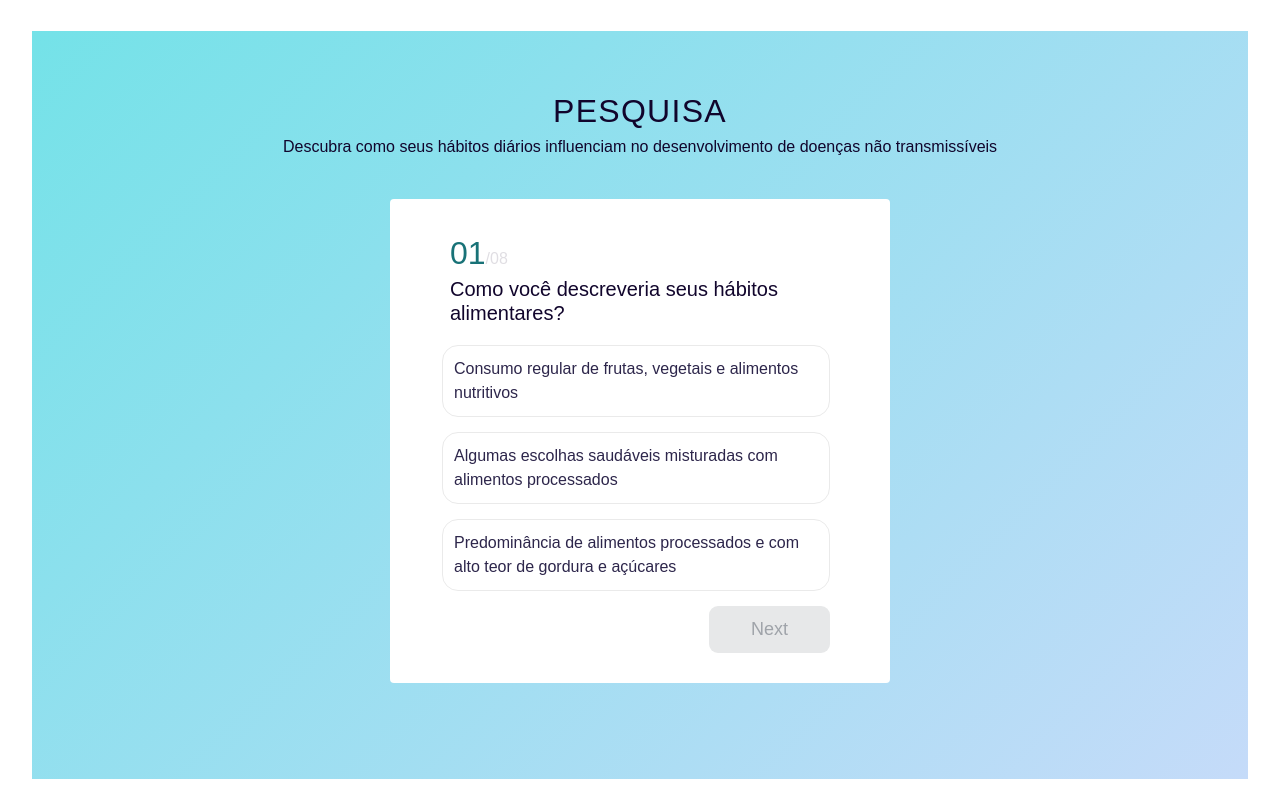
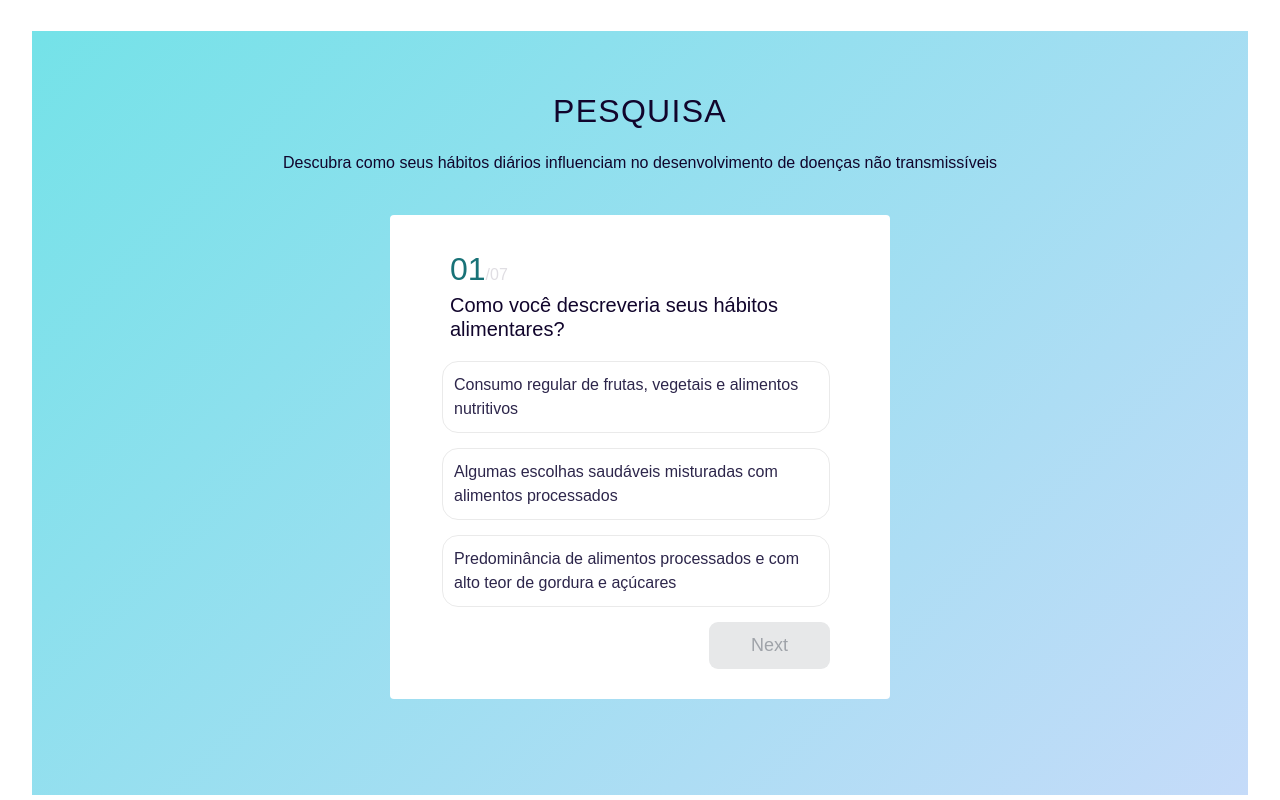
Before and after one commit to VictorJaber/global-solution-23, a React (Vite) app: page /doencas-nao-transmissiveis in a window 1280 px wide. Shown: the part 2020-2820 px from the top of the page. Built offline with nearby package versions, Linux system fonts and the light colour scheme; a web font is replaced by a local one.

Commit message:
update: quiz component questions (#10)
* update: quiz component questions

* fix: page responsive design

---------

Co-authored-by: Vinicius Santos <vinicius.santos@lamoda.com.br>

```diff
--- a/package.json
+++ b/package.json
@@ -17,6 +17,7 @@
     "apexcharts": "^3.44.0",
     "react": "^18.2.0",
     "react-apexcharts": "^1.4.1",
+    "react-device-detect": "^2.2.3",
     "react-dom": "^18.2.0",
     "react-hook-form": "^7.48.2",
     "react-router-dom": "^6.18.0",
--- a/src/components/Banner/index.tsx
+++ b/src/components/Banner/index.tsx
@@ -1,9 +1,10 @@
+import { isMobile } from "react-device-detect";
 import { StyledBanner } from "./styles";
 
-export default function Banner({ imageSrc, alt }) {
+export default function Banner({ imageSrc, imageSrcMobile, alt }) {
   return (
     <StyledBanner>
-      <img src={imageSrc} alt={alt} />
+      <img src={isMobile ? imageSrcMobile : imageSrc} alt={alt} />
       <h1>Doenças não transmissíveis</h1>
     </StyledBanner>
   );
--- a/src/components/Banner/styles.ts
+++ b/src/components/Banner/styles.ts
@@ -18,5 +18,9 @@ export const StyledBanner = styled.div`
     color: white;
     text-transform: uppercase;
     font-size: 56px;
+
+    @media (max-width: 900px) {
+      font-size: 20px;
+    }
   }
 `;
--- a/src/components/SectionFaq/styles.ts
+++ b/src/components/SectionFaq/styles.ts
@@ -16,8 +16,21 @@ export const StyledSection = styled.div`
     margin-bottom: 16px;
   }
 
+  > p {
+    text-align: center;
+  }
+
   img {
     width: 30%;
+
+    @media (max-width: 900px) {
+      width: 100%;
+    }
+  }
+
+  @media (max-width: 900px) {
+    max-width: 100%;
+    margin: 0 auto;
   }
 `;
 
@@ -30,5 +43,13 @@ export const StyledFaq = styled.div`
 
   .Faq {
     width: 40%;
+
+    @media (max-width: 900px) {
+      width: 100%;
+    }
+  }
+
+  @media (max-width: 900px) {
+    flex-direction: column-reverse;
   }
 `;
--- a/src/components/Survey/style.css
+++ b/src/components/Survey/style.css
@@ -20,6 +20,11 @@
   line-height: 150%;
   letter-spacing: 0.04em;
   text-transform: uppercase;
+  margin-bottom: 16px;
+}
+
+.quiz-container > p {
+  text-align: center;
 }
 
 .quiz-body {
@@ -122,3 +127,10 @@
   color: #800080;
   font-size: 22px;
 }
+
+@media (max-width: 900px) {
+  .quiz-body {
+    max-width: 350px;
+    max-height: 600px;
+  }
+}
--- a/src/pages/NonCommunicableDesease/index.tsx
+++ b/src/pages/NonCommunicableDesease/index.tsx
@@ -11,6 +11,7 @@ export default function NonCommunicableDesease() {
     <>
       <Banner
         imageSrc="https://img.freepik.com/fotos-gratis/vista-superior-do-coracao-dia-mundial-com-espaco-de-copia_23-2148610468.jpg?w=1800&t=st=1700775924~exp=1700776524~hmac=d5d587f4cffdd986fbcfffb730345f2984722ceb000bdfe0e2463335ba7aa1f1"
+        imageSrcMobile="https://images.pexels.com/photos/6941883/pexels-photo-6941883.jpeg?auto=compress&cs=tinysrgb&w=1260&h=750&dpr=1"
         alt="Banner"
       />
       <InfoCard
--- a/src/pages/NonCommunicableDesease/questions.ts
+++ b/src/pages/NonCommunicableDesease/questions.ts
@@ -1,7 +1,7 @@
 export const quiz = {
-  topic: "Javascript",
+  topic: "DNTs",
   level: "Beginner",
-  totalQuestions: 8,
+  totalQuestions: 7,
   perQuestionScore: 5,
   questions: [
     {
@@ -31,7 +31,7 @@ export const quiz = {
       correctAnswer: "Pelo menos 150 minutos de exercício moderado",
       totalWrongAnswer: "Atividade física rara ou inexistente",
       explanation:
-        "A prática regular de atividades físicas desempenha um papel crucial na prevenção e no combate às Doenças Não Transmissíveis (DNTs), que incluem condições como doenças cardiovasculares, diabetes, câncer e doenças respiratórias crônicas. É importante ressaltar que a atividade física deve ser adaptada às capacidades individuais, e a orientação de profissionais de saúde deve ser buscada antes de iniciar qualquer programa de exercícios, especialmente para pessoas com condições médicas pré-existentes. A combinação de uma alimentação saudável e a prática regular de atividades físicas é uma abordagem eficaz na prevenção e no combate às DNTs.",
+        "A prática regular de atividades físicas desempenha um papel crucial na prevenção e no combate às Doenças Não Transmissíveis, que incluem condições como doenças cardiovasculares, diabetes, câncer e doenças respiratórias crônicas. É importante ressaltar que a atividade física deve ser adaptada às capacidades individuais, e a orientação de profissionais de saúde deve ser buscada antes de iniciar qualquer programa de exercícios, especialmente para pessoas com condições médicas pré-existentes. A combinação de uma alimentação saudável e a prática regular de atividades físicas é uma abordagem eficaz na prevenção e no combate às DNTs.",
     },
     {
       question: "Quanto tempo você geralmente dedica ao sono por noite?",
@@ -44,7 +44,8 @@ export const quiz = {
       correctAnswer: "7-9 horas",
       totalWrongAnswer: "Menos de 5 horas ou mais de 9 horas",
 
-      explanation: "ddddddddddddd",
+      explanation:
+        "O sono desempenha um papel crucial na promoção da saúde geral e na prevenção de Doenças Não Transmissíveis. Uma boa qualidade de sono está associada a diversos benefícios para o corpo e a mente, contribuindo para a prevenção de condições crônicas. A privação do sono tem sido associada a alterações hormonais que aumentam a fome e a preferência por alimentos ricos em calorias e carboidratos, o que pode contribuir para o ganho de peso. O excesso de peso é um fator de risco para várias DNTs, incluindo diabetes tipo 2 e doenças cardiovasculares. O sono adequado é vital para o funcionamento adequado do sistema imunológico. A falta de sono pode comprometer a capacidade do sistema imunológico de responder eficazmente a infecções e inflamações, aumentando o risco de diversas doenças.",
     },
     {
       question: "Qual é a sua abordagem em relação ao tabagismo?",
@@ -52,7 +53,8 @@ export const quiz = {
       type: "MCQs",
       correctAnswer: "Não fumo",
       totalWrongAnswer: "Fumo regularmente",
-      explanation: "ddddddddddddd",
+      explanation:
+        "O tabagismo é um dos principais fatores de risco para o desenvolvimento de várias Doenças Não Transmissíveis. O tabaco contém uma variedade de substâncias químicas tóxicas e carcinogênicas que têm efeitos prejudiciais em diferentes sistemas do corpo. O tabagismo é um fator de risco significativo para doenças cardíacas. Ele aumenta a probabilidade de aterosclerose (acúmulo de placas nas artérias), aumenta a pressão arterial e reduz o fluxo sanguíneo para o coração, contribuindo para ataques cardíacos e doenças coronárias. O tabagismo é a principal causa do câncer de pulmão. As substâncias químicas presentes no cigarro danificam as células dos pulmões, levando ao crescimento descontrolado de células cancerígenas. Além do câncer de pulmão, o tabagismo está associado a um maior risco de câncer em várias partes do corpo, incluindo boca, garganta, esôfago, pâncreas, bexiga, colo do útero e rins.",
     },
     {
       question: "Como você lida com o estresse em sua vida?",
@@ -66,7 +68,8 @@ export const quiz = {
         "Estratégias saudáveis como exercício, meditação ou hobbies",
       totalWrongAnswer:
         "Raramente uso estratégias saudáveis para lidar com o estresse",
-      explanation: "ddddddddddddd",
+      explanation:
+        "O estresse crônico pode desempenhar um papel significativo no desenvolvimento e agravamento de diversas Doenças Não Transmissíveis. O estresse pode afetar negativamente o corpo e a mente de várias maneiras, contribuindo para a progressão de condições crônicas. O estresse pode desencadear a liberação de hormônios, como cortisol, que podem impactar negativamente a regulação dos níveis de glicose no sangue, aumentando o risco de resistência à insulina e diabetes tipo 2. Além disso, o estresse crônico pode suprimir o sistema imunológico, tornando o corpo mais suscetível a infecções e comprometendo a capacidade de resposta adequada a condições patológicas.",
     },
     {
       question: "Qual é a sua relação com o consumo de álcool?",
@@ -78,7 +81,8 @@ export const quiz = {
       type: "MCQs",
       correctAnswer: "Consumo moderado",
       totalWrongAnswer: "Consumo excessivo ou frequente",
-      explanation: "ddddddddddddd",
+      explanation:
+        "O consumo crônico e excessivo de álcool, está associado a uma série de problemas de saúde, incluindo várias Doenças Não Transmissíveis. O álcool pode ter impactos significativos em vários sistemas do corpo, aumentando o risco de desenvolvimento e agravamento de condições crônicas. O consumo excessivo de álcool é uma das principais causas de doenças hepáticas, incluindo esteatose hepática (fígado gorduroso), hepatite alcoólica, cirrose e carcinoma hepatocelular. O alcoolismo pode levar a hipertensão arterial, arritmias cardíacas, miocardiopatia alcoólica e aumento do risco de acidente vascular cerebral (AVC) e doença cardíaca coronária.",
     },
     {
       question: "Com que regularidade você realiza exames médicos de rotina?",
@@ -90,19 +94,8 @@ export const quiz = {
       type: "MCQs",
       correctAnswer: "Anualmente",
       totalWrongAnswer: "Raramente ou nunca faço exames de rotina",
-      explanation: "ddddddddddddd",
-    },
-    {
-      question: "Como você descreveria seus hábitos de higiene pessoal?",
-      choices: [
-        "Mantenho uma boa higiene regularmente",
-        "Cuido da higiene, mas ocasionalmente descuido",
-        "Tenho hábitos de higiene inconsistentes",
-      ],
-      type: "MCQs",
-      correctAnswer: "Mantenho uma boa higiene regularmente",
-      totalWrongAnswer: "Tenho hábitos de higiene inconsistentes",
-      explanation: "ddddddddddddd",
+      explanation:
+        "Exames regulares desempenham um papel crucial na prevenção, detecção precoce e gerenciamento de Doenças Não Transmissíveis. Ao realizar exames de forma regular, os profissionais de saúde podem identificar sinais precoces de condições médicas, permitindo intervenções precoces e a implementação de medidas preventivas. Possibilitam a detecção precoce de condições de saúde. Muitas DNTs, como câncer e diabetes, podem ser mais tratáveis quando diagnosticadas em estágios iniciais. A frequência e os tipos de exames necessários variam de acordo com a idade, histórico médico, fatores de risco e recomendações específicas de profissionais de saúde. É importante que os exames sejam realizados em consulta com profissionais de saúde, que podem personalizar as recomendações com base nas necessidades individuais.",
     },
   ],
 };
```
Also changed, not shown: src/components/InfoCard/styles.ts (+34 -2 lines), 1 other file (tests, documents, lock files or other folders).
